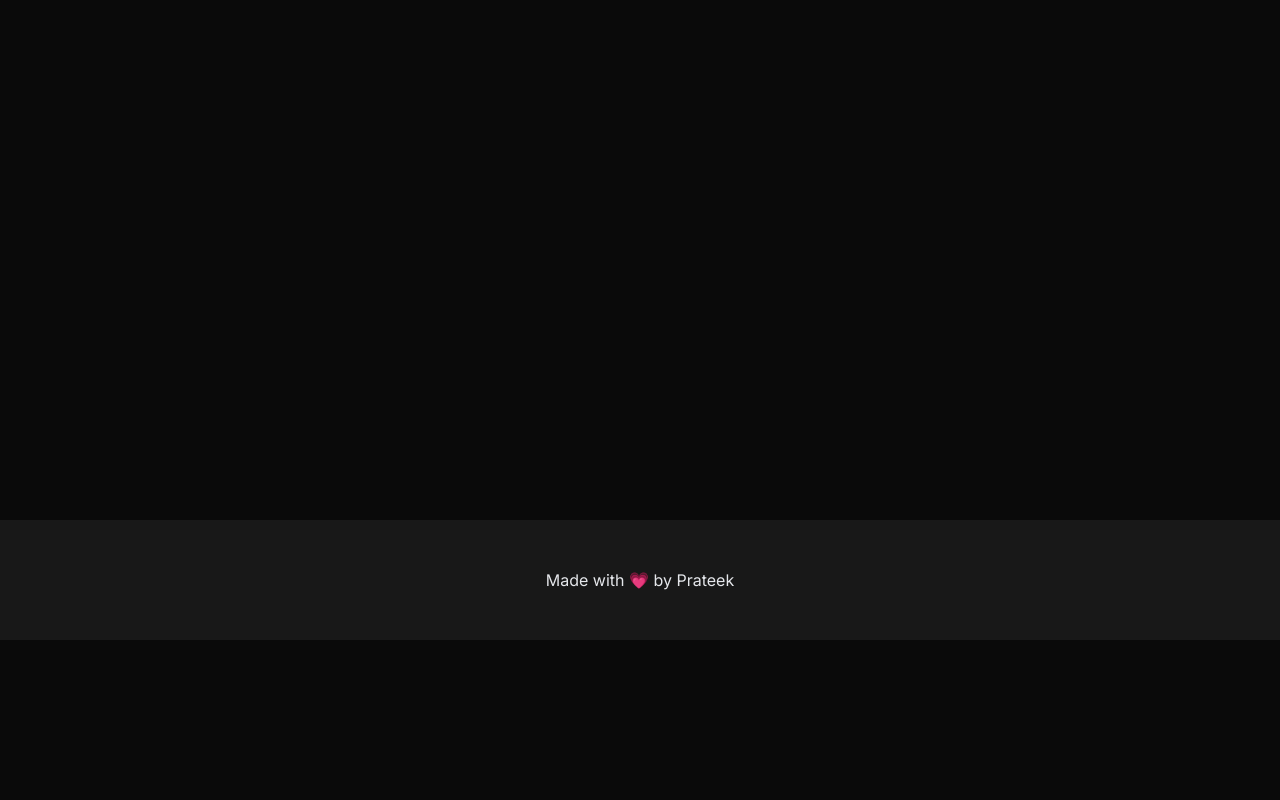
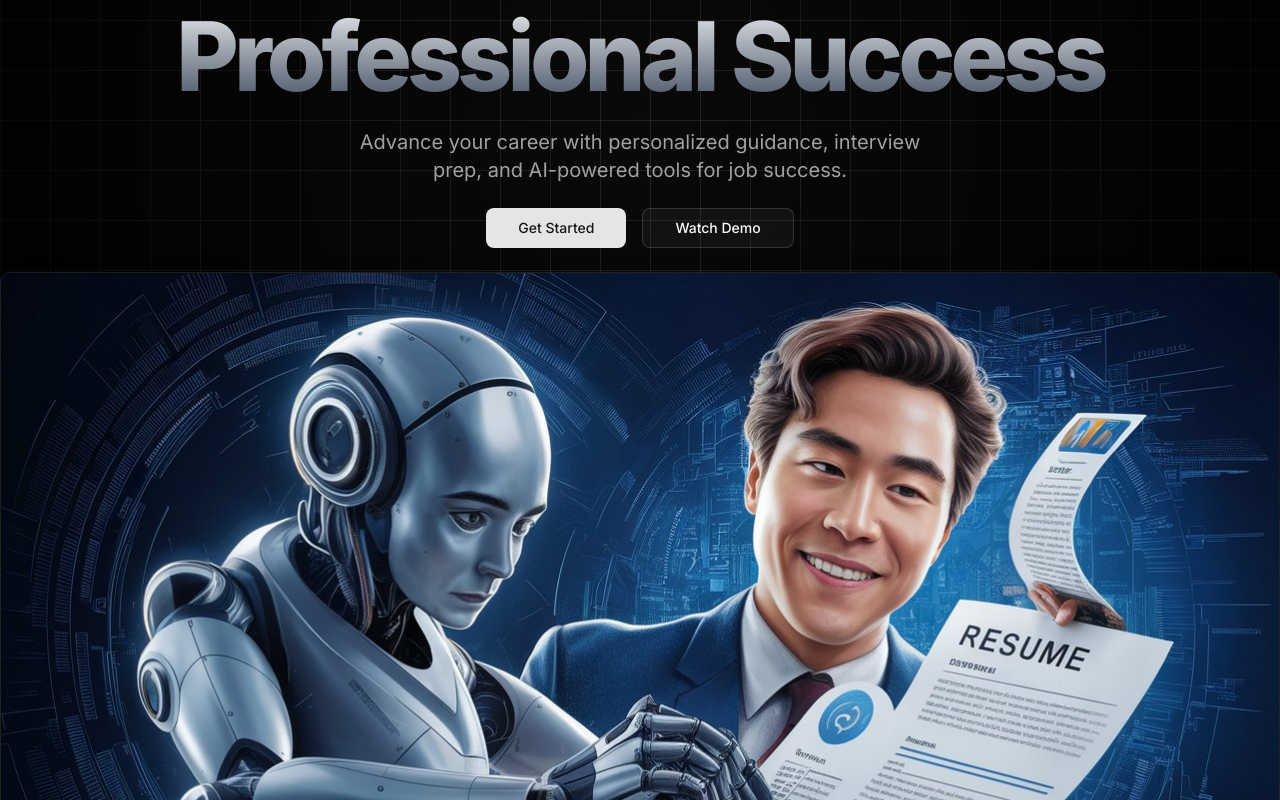
Before and after one commit to prtkvs/SKILL-AI, a Next.js app: page / in a window 1280 px wide. Shown: the part 280-1080 px from the top of the page. Before the commit the page ends 920 px from the top, so only its background shows below. Built offline with nearby package versions, Linux system fonts and the light colour scheme; no server answers.

Commit message:
hero section

```diff
--- /dev/null
+++ b/app/api/inngest/route.js
@@ -0,0 +1,9 @@
+import { serve } from "inngest/next";
+import { inngest } from "@/lib/inngest/client";
+// Create an API that serves zero functions
+export const { GET, POST, PUT } = serve({
+  client: inngest,
+  functions: [
+    /* your functions will be passed here later! */
+  ],
+});
--- a/app/globals.css
+++ b/app/globals.css
@@ -120,3 +120,30 @@
     @apply bg-background text-foreground;
   }
 }
+
+.grid-background {
+  position: fixed;
+  top: 0;
+  left: 0;
+  width: 100%;
+  height: 100%;
+  background: linear-gradient(
+      to right,
+      rgba(255, 255, 255, 0.1) 1px,
+      transparent 1px
+    ),
+    linear-gradient(to bottom, rgba(255, 255, 255, 0.1) 1px, transparent 1px);
+  background-size: 50px 50px;
+  pointer-events: none;
+  z-index: -1;
+}
+
+.grid-background::before {
+  content: "";
+  position: absolute;
+  top: 0;
+  left: 0;
+  width: 100%;
+  height: 100%;
+  background: radial-gradient(circle, transparent, rgba(0, 0, 0, 0.9));
+}
--- a/app/page.js
+++ b/app/page.jsx
@@ -1,11 +1,11 @@
 import { Button } from "@/components/ui/button";
+import HeroSection from "@/components/hero";
 
 export default function Home() {
   return (
     <div>
-      Hey! This is Home
-      <br />
-      <Button>HELLO</Button>
+      <div className="grid-background"></div>
+      <HeroSection/>
     </div>
   );
 }
--- /dev/null
+++ b/components/hero.jsx
@@ -0,0 +1,72 @@
+"use client";
+
+import React, { useEffect, useRef } from "react";
+import Image from "next/image";
+import { Button } from "@/components/ui/button";
+import Link from "next/link";
+
+const HeroSection = () => {
+  const imageRef = useRef(null);
+
+  useEffect(() => {
+    const imageElement = imageRef.current;
+
+    const handleScroll = () => {
+      const scrollPosition = window.scrollY;
+      const scrollThreshold = 100;
+
+      if (scrollPosition > scrollThreshold) {
+        imageElement.classList.add("scrolled");
+      } else {
+        imageElement.classList.remove("scrolled");
+      }
+    };
+
+    window.addEventListener("scroll", handleScroll);
+    return () => window.removeEventListener("scroll", handleScroll);
+  }, []);
+
+  return (
+    <section className="w-full pt-36 md:pt-48 pb-10">
+      <div className="space-y-6 text-center">
+        <div className="space-y-6 mx-auto">
+          <h1 className="bg-gradient-to-b from-gray-400 via-gray-200 to-gray-600 text-transparent bg-clip-text font-extrabold tracking-tighter text-5xl font-bold md:text-6xl lg:text-7xl xl:text-8xl gradient-title animate-gradient">
+            Your AI Career Coach for
+            <br />
+            Professional Success
+          </h1>
+          <p className="mx-auto max-w-[600px] text-muted-foreground md:text-xl">
+            Advance your career with personalized guidance, interview prep, and
+            AI-powered tools for job success.
+          </p>
+        </div>
+        <div className="flex justify-center space-x-4">
+          <Link href="/dashboard">
+            <Button size="lg" className="px-8">
+              Get Started
+            </Button>
+          </Link>
+          <Link href="https://github.com/prtkvs/AI-Career-Coach">
+            <Button size="lg" variant="outline" className="px-8">
+              Watch Demo
+            </Button>
+          </Link>
+        </div>
+        <div className="hero-image-wrapper mt-5 md:mt-0">
+          <div ref={imageRef} className="hero-image">
+            <Image
+              src="/banner.jpeg"
+              width={1280}
+              height={720}
+              alt="Dashboard Preview"
+              className="rounded-lg shadow-2xl border mx-auto"
+              priority
+            />
+          </div>
+        </div>
+      </div>
+    </section>
+  );
+};
+
+export default HeroSection;
--- /dev/null
+++ b/lib/inngest/client.js
@@ -0,0 +1,4 @@
+import { Inngest } from "inngest";
+
+// Create a client to send and receive events
+export const inngest = new Inngest({ id: "skillai", name:"Skillai" });
--- /dev/null
+++ b/lib/inngest/functions.js
@@ -0,0 +1 @@
+import { inngest } from "./client";
--- a/package.json
+++ b/package.json
@@ -23,7 +23,9 @@
     "@radix-ui/react-tabs": "^1.1.12",
     "class-variance-authority": "^0.7.1",
     "clsx": "^2.1.1",
+    "inngest": "^3.38.0",
     "lucide-react": "^0.511.0",
+    "mongodb": "^6.16.0",
     "next": "15.3.3",
     "next-themes": "^0.4.6",
     "react": "^19.0.0",
```
Also changed, not shown: 1 other file (tests, documents, lock files or other folders).
